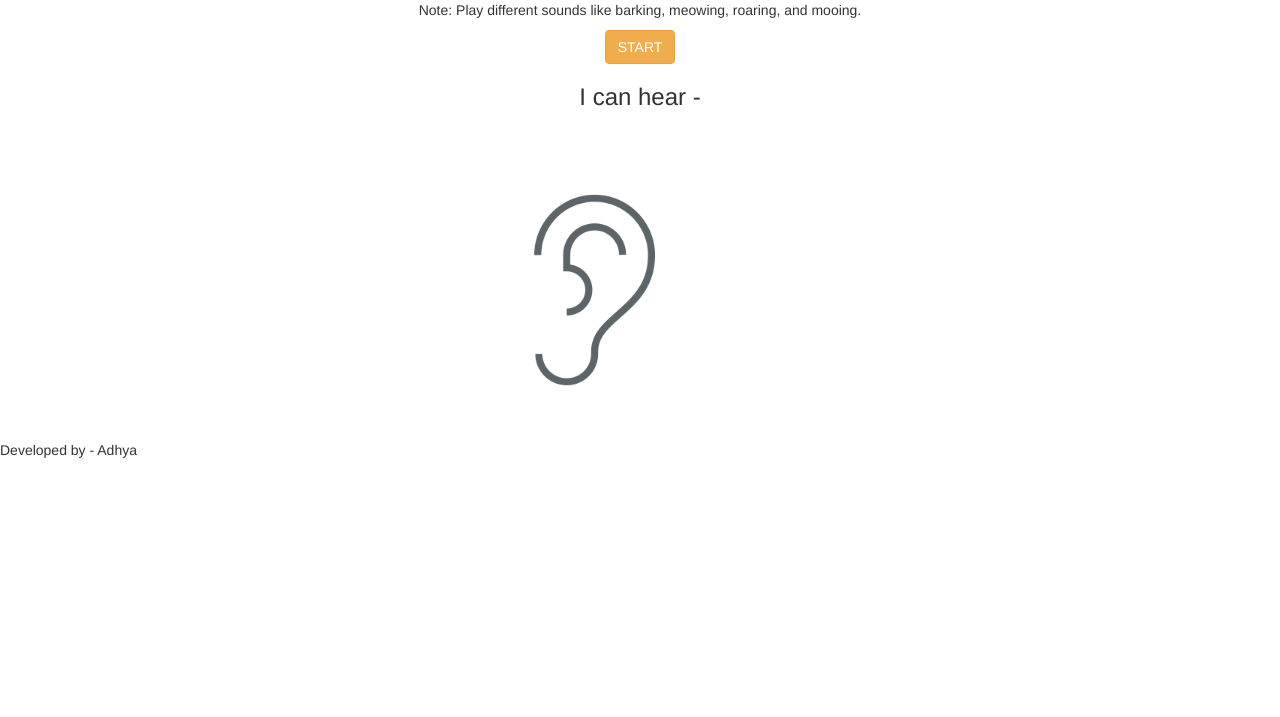
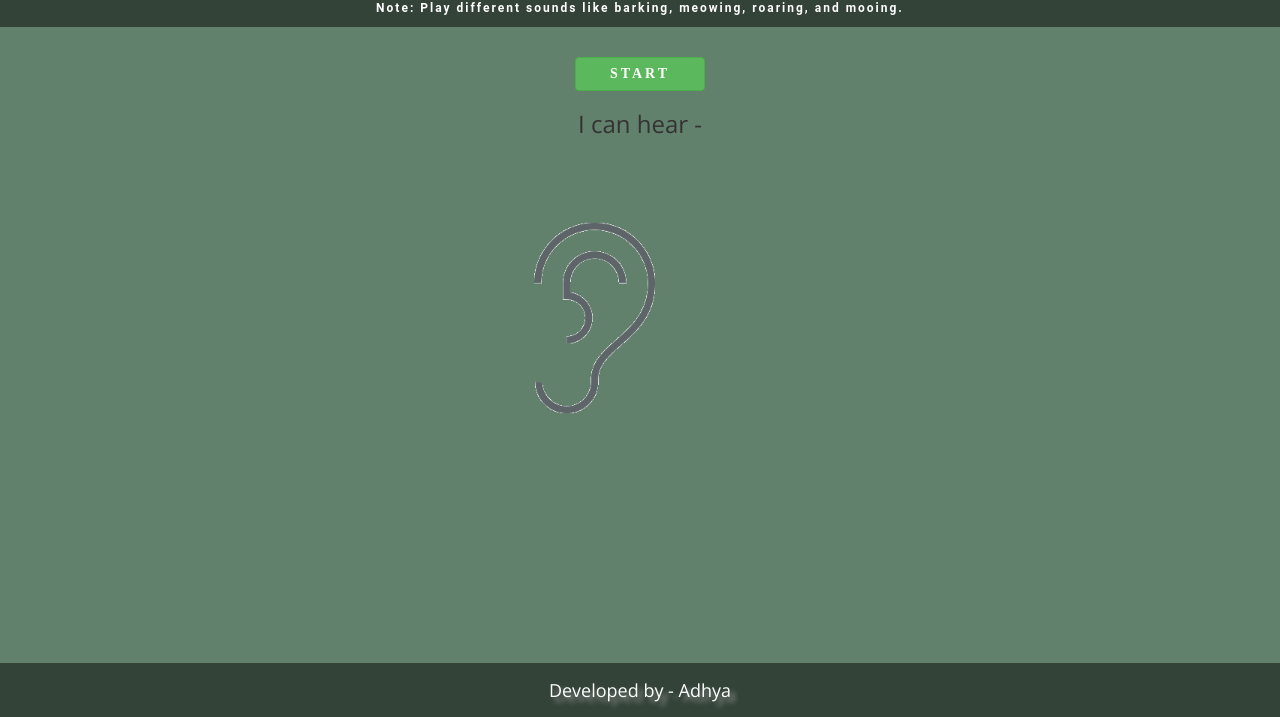
Before and after one commit to TheCoder756/project-106, a plain HTML site: page index.html in a window 1280 px wide. Shown: the part 83-800 px from the top of the page. Drawn offline with nearby package versions, Linux system fonts and the light colour scheme.

Commit message:
Add files via upload

```diff
--- a/index.html
+++ b/index.html
@@ -20,7 +20,7 @@
     <div class="main_div">
     <center>
       <br>
-      <button class="btn btn-warning" onclick="startClassification();"> START </button>
+      <button class="btn btn-success" onclick="startClassification();"> START </button>
       <h4 id="result_count"> </h4>
       <h3 id="result_label">I can hear - </h3>
       <br>
--- a/main.js
+++ b/main.js
@@ -0,0 +1,10 @@
+
+function startClassification()
+{
+navigator.mediaDevices.getUserMedia({ audio: true});
+classifier = ml5.soundClassifier('https://teachablemachine.withgoogle.com/models/jVS1dStyj/', modelReady);
+}
+
+function modelReady(){
+    classifier.classify(gotResults);
+}
--- a/style.css
+++ b/style.css
@@ -0,0 +1,39 @@
+body
+{
+    font-family: 'Open Sans', sans-serif;
+    background: rgb(98, 129, 108);
+}
+
+.header_div
+{
+    background: #334338 ;
+    color: rgb(0, 0, 0);
+}
+
+.header_div p{
+    font-family: 'Roboto', sans-serif;
+    color: rgb(255, 254, 254);
+    letter-spacing: 2px;
+    font-size: 12px;
+    font-weight: bold;
+}
+
+.main_div button{
+font-family: 'Times New Roman', Times, serif;
+margin-top: 30px;
+width:130px;
+font-weight: bolder;
+letter-spacing: 3px;
+}
+
+.copy_right_footer {
+    position: fixed;
+    color: white;
+    bottom:0;
+    width:100%;
+    font-size: 18px;
+    background-color: #334338;
+    line-height: 3;
+    text-align: center;
+    text-shadow: 5px 5px 5px rgb(151, 149, 149)
+}
```
